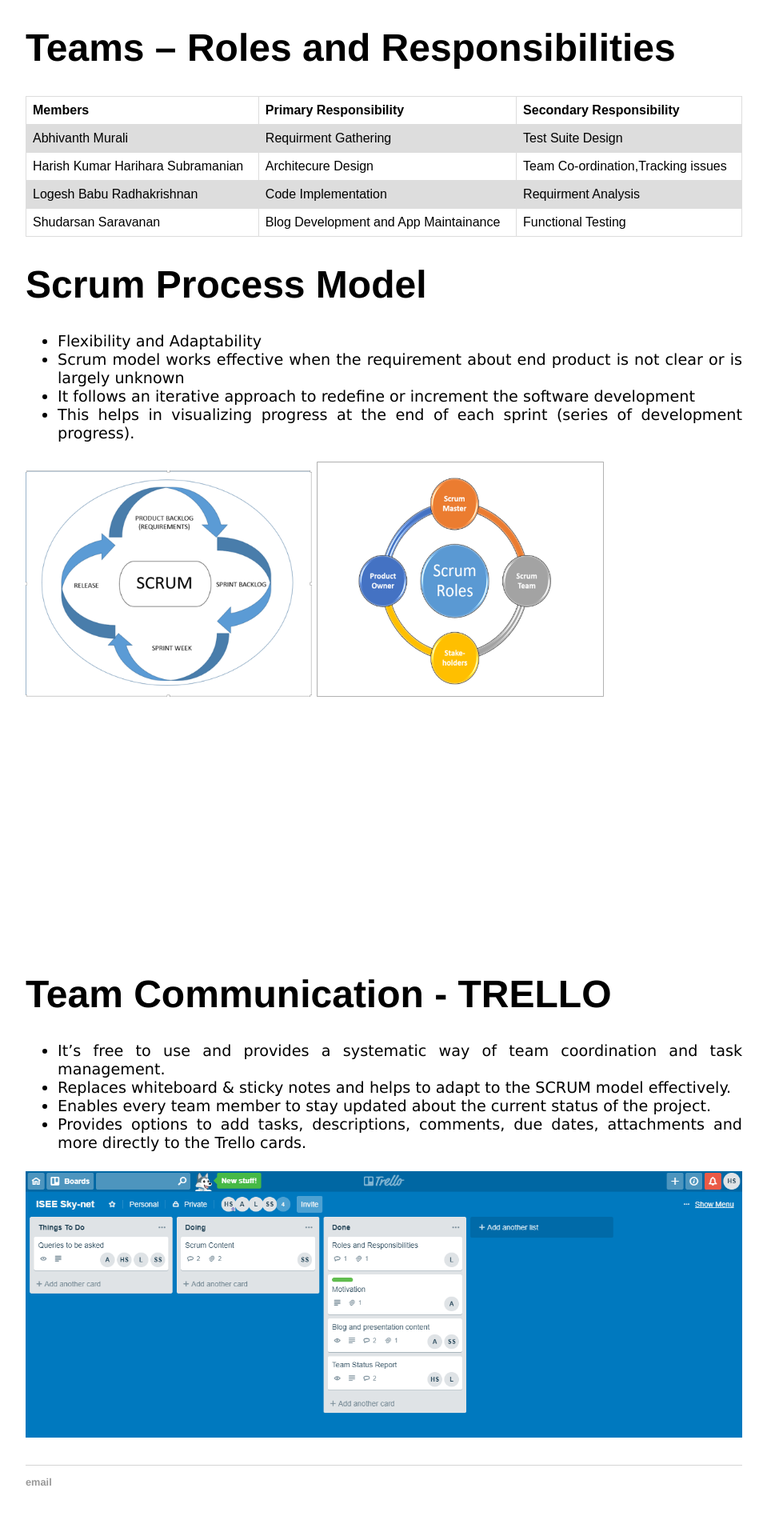
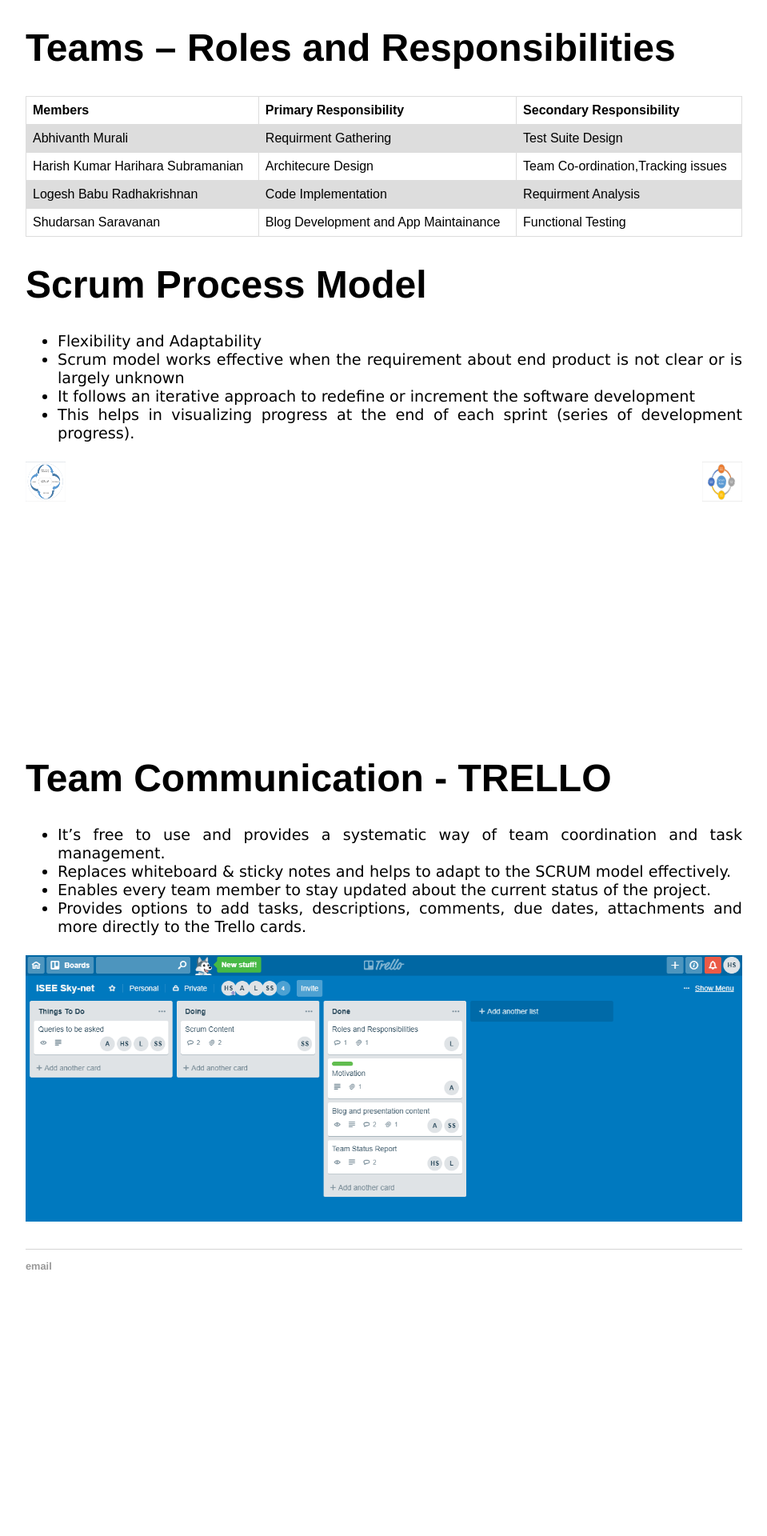
Before and after one commit to DBSE-teaching/isee2019-Sky-Net, a Jekyll site: the page built from docs/_posts/2018-04-04-second-post.md, in a window 1280 px wide. Shown: the part 1130-3050 px from the top of the page at 80% size, without its empty margins (160-1119 px from the left). Built offline with Jekyll 4.4.1, drawn with Linux system fonts in a browser that asks for light colours; after the commit the page ends 2780 px from its top, so only the background shows below that.

Commit message:
Update 2018-04-04-second-post.md

```diff
--- a/docs/_posts/2018-04-04-second-post.md
+++ b/docs/_posts/2018-04-04-second-post.md
@@ -70,8 +70,8 @@
   <li>This helps in visualizing progress at the end of each sprint (series of development progress). </li>
 </ul>
 
-![Deadline image]({{site.baseurl}}/images/Picture1.png "Scrum1"){:height="40%" width="40%" align="Justify"}
-![Deadline image]({{site.baseurl}}/images/Picture2.png "Scrum2"){:height="40%" width="40%" align="Justify"}
+![Deadline image]({{site.baseurl}}/images/Picture1.png "Scrum1"){:height="50px" width="50px" align="left"}
+![Deadline image]({{site.baseurl}}/images/Picture2.png "Scrum2"){:height="50px" width="50px" align="right"}
 <br> <br> <br> <br> <br> <br> <br> <br> <br> <br>
 
 # Team Communication - TRELLO
```
